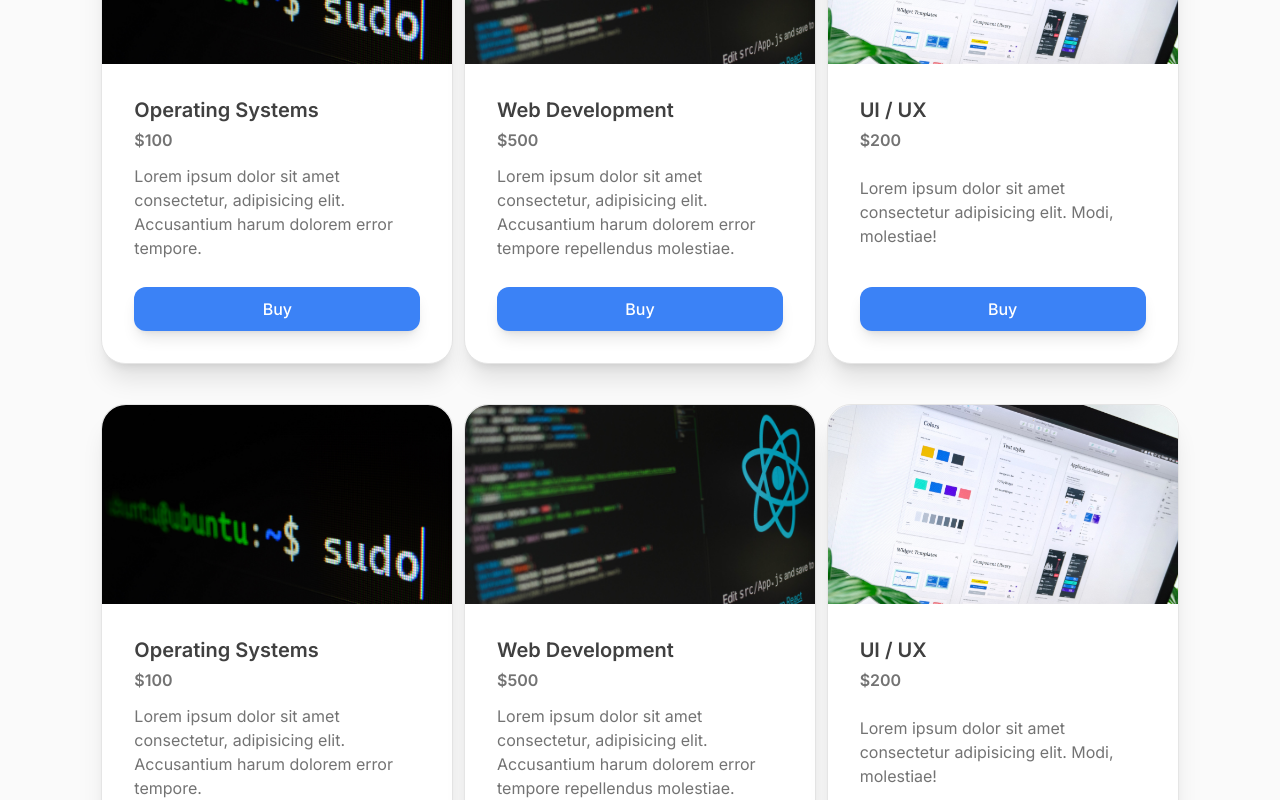
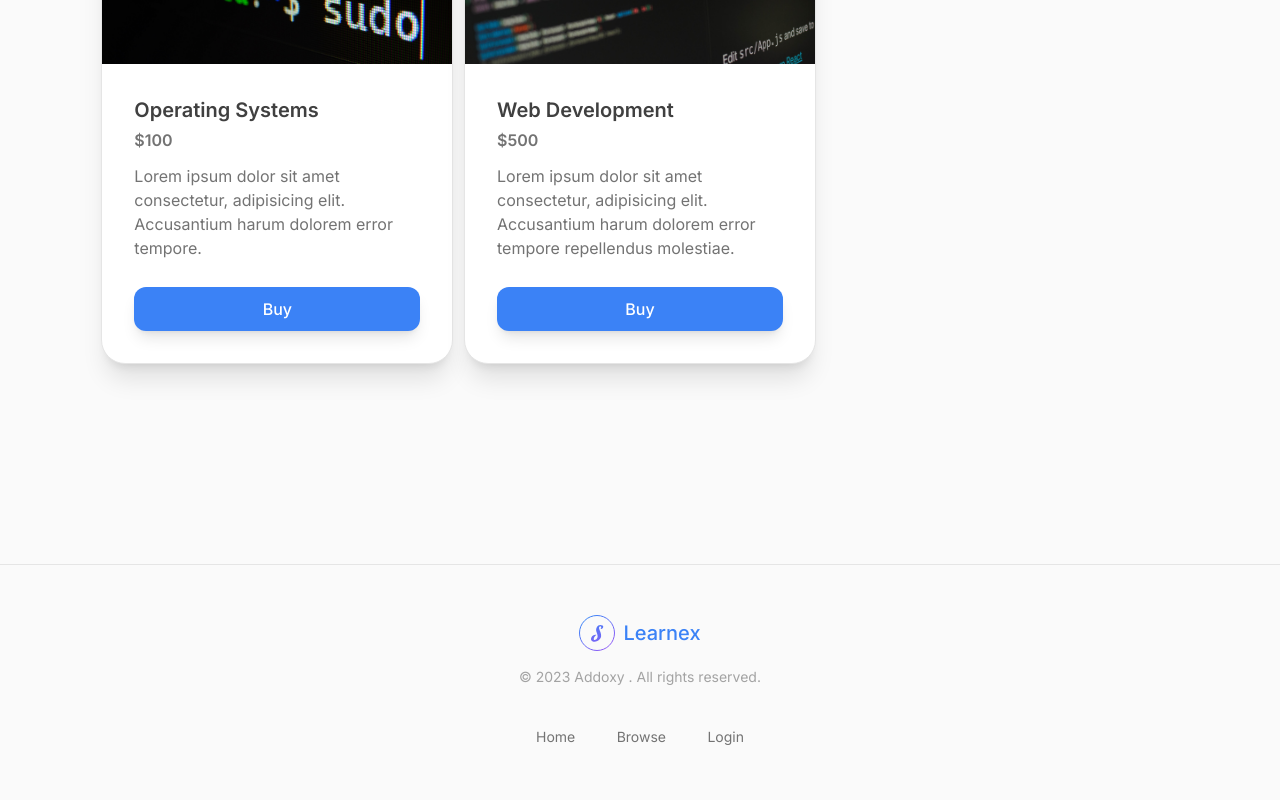
Before and after one commit to addoxy/sandbox, a Next.js app: page /browse in a window 1280 px wide. Shown: the part 820-1620 px from the top of the page. Built offline with nearby package versions, Linux system fonts and the light colour scheme; what tailwindcss-debug-screens would draw is missing.

Commit message:
Code cleanup

```diff
--- /dev/null
+++ b/src/app/browse/data.tsx
@@ -0,0 +1,41 @@
+import os from "@/../public/images/os.jpg";
+import webdev from "@/../public/images/webdev.jpg";
+import design from "@/../public/images/design.jpg";
+
+export const courses = [
+  {
+    src: os,
+    name: "Operating Systems",
+    price: "$100",
+    description:
+      "Lorem ipsum dolor sit amet consectetur, adipisicing elit. Accusantium harum dolorem error tempore.",
+  },
+  {
+    src: webdev,
+    name: "Web Development",
+    price: "$500",
+    description:
+      "Lorem ipsum dolor sit amet consectetur, adipisicing elit. Accusantium harum dolorem error tempore repellendus molestiae.",
+  },
+  {
+    src: design,
+    name: "UI / UX",
+    price: "$200",
+    description:
+      "Lorem ipsum dolor sit amet consectetur adipisicing elit. Modi, molestiae!",
+  },
+  {
+    src: os,
+    name: "Operating Systems",
+    price: "$100",
+    description:
+      "Lorem ipsum dolor sit amet consectetur, adipisicing elit. Accusantium harum dolorem error tempore.",
+  },
+  {
+    src: webdev,
+    name: "Web Development",
+    price: "$500",
+    description:
+      "Lorem ipsum dolor sit amet consectetur, adipisicing elit. Accusantium harum dolorem error tempore repellendus molestiae.",
+  },
+];
--- a/src/app/browse/page.tsx
+++ b/src/app/browse/page.tsx
@@ -1,90 +1,8 @@
 import Course from "@/components/Cards/Course/Course";
-import os from "@/../public/images/os.jpg";
-import webdev from "@/../public/images/webdev.jpg";
-import design from "@/../public/images/design.jpg";
+import { courses } from "./data";
 import { v4 as uuidv4 } from "uuid";
 
 const Browse = () => {
-  const courses = [
-    {
-      src: os,
-      name: "Operating Systems",
-      price: "$100",
-      description:
-        "Lorem ipsum dolor sit amet consectetur, adipisicing elit. Accusantium harum dolorem error tempore.",
-    },
-    {
-      src: webdev,
-      name: "Web Development",
-      price: "$500",
-      description:
-        "Lorem ipsum dolor sit amet consectetur, adipisicing elit. Accusantium harum dolorem error tempore repellendus molestiae.",
-    },
-    {
-      src: design,
-      name: "UI / UX",
-      price: "$200",
-      description:
-        "Lorem ipsum dolor sit amet consectetur adipisicing elit. Modi, molestiae!",
-    },
-    {
-      src: os,
-      name: "Operating Systems",
-      price: "$100",
-      description:
-        "Lorem ipsum dolor sit amet consectetur, adipisicing elit. Accusantium harum dolorem error tempore.",
-    },
-    {
-      src: webdev,
-      name: "Web Development",
-      price: "$500",
-      description:
-        "Lorem ipsum dolor sit amet consectetur, adipisicing elit. Accusantium harum dolorem error tempore repellendus molestiae.",
-    },
-    {
-      src: design,
-      name: "UI / UX",
-      price: "$200",
-      description:
-        "Lorem ipsum dolor sit amet consectetur adipisicing elit. Modi, molestiae!",
-    },
-    {
-      src: os,
-      name: "Operating Systems",
-      price: "$100",
-      description:
-        "Lorem ipsum dolor sit amet consectetur, adipisicing elit. Accusantium harum dolorem error tempore.",
-    },
-    {
-      src: webdev,
-      name: "Web Development",
-      price: "$500",
-      description:
-        "Lorem ipsum dolor sit amet consectetur, adipisicing elit. Accusantium harum dolorem error tempore repellendus molestiae.",
-    },
-    {
-      src: design,
-      name: "UI / UX",
-      price: "$200",
-      description:
-        "Lorem ipsum dolor sit amet consectetur adipisicing elit. Modi, molestiae!",
-    },
-    {
-      src: os,
-      name: "Operating Systems",
-      price: "$100",
-      description:
-        "Lorem ipsum dolor sit amet consectetur, adipisicing elit. Accusantium harum dolorem error tempore.",
-    },
-    {
-      src: webdev,
-      name: "Web Development",
-      price: "$500",
-      description:
-        "Lorem ipsum dolor sit amet consectetur, adipisicing elit. Accusantium harum dolorem error tempore repellendus molestiae.",
-    },
-  ];
-
   return (
     <>
       <div className="h-10 w-full sm:h-20"></div>
```
